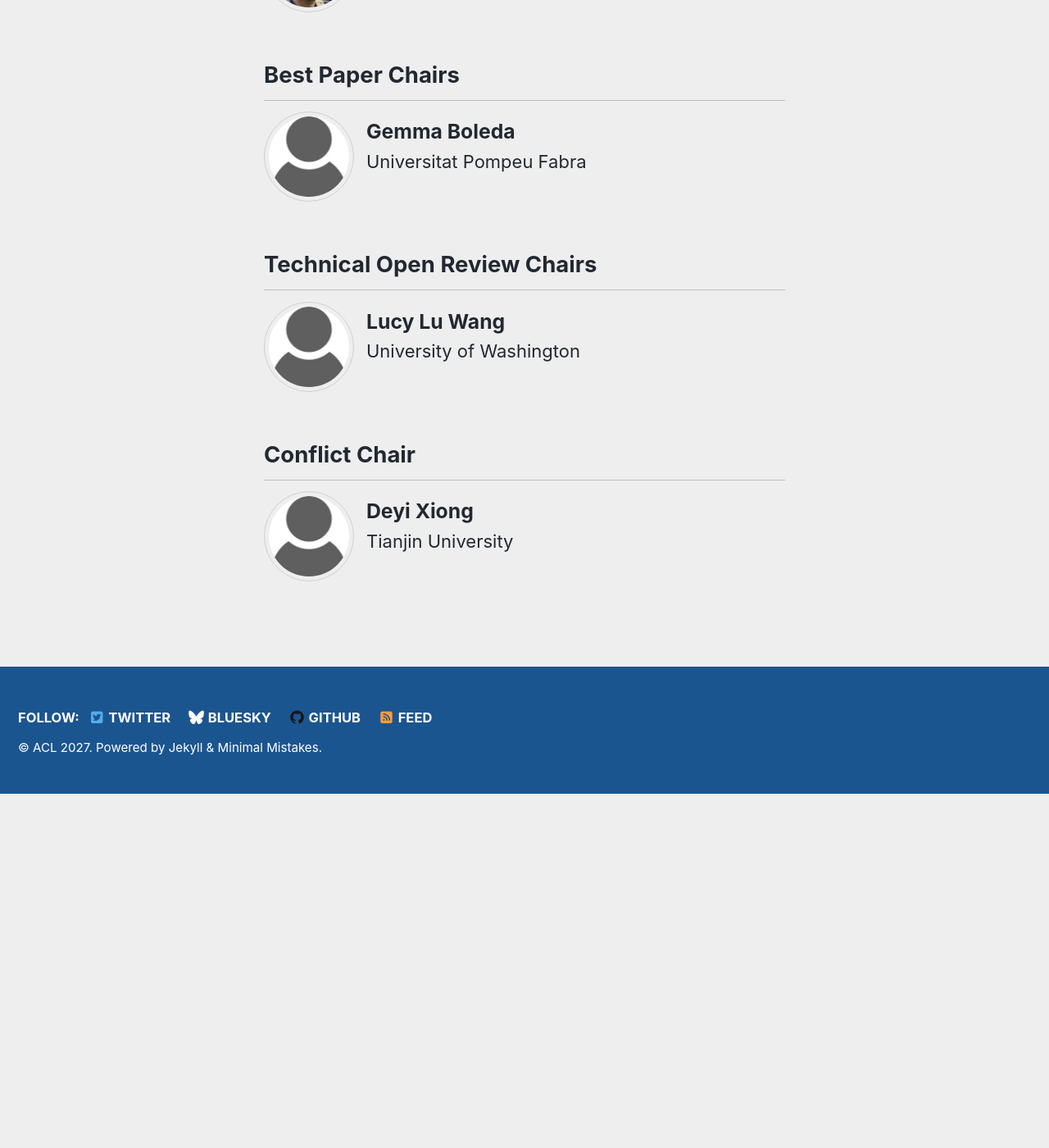
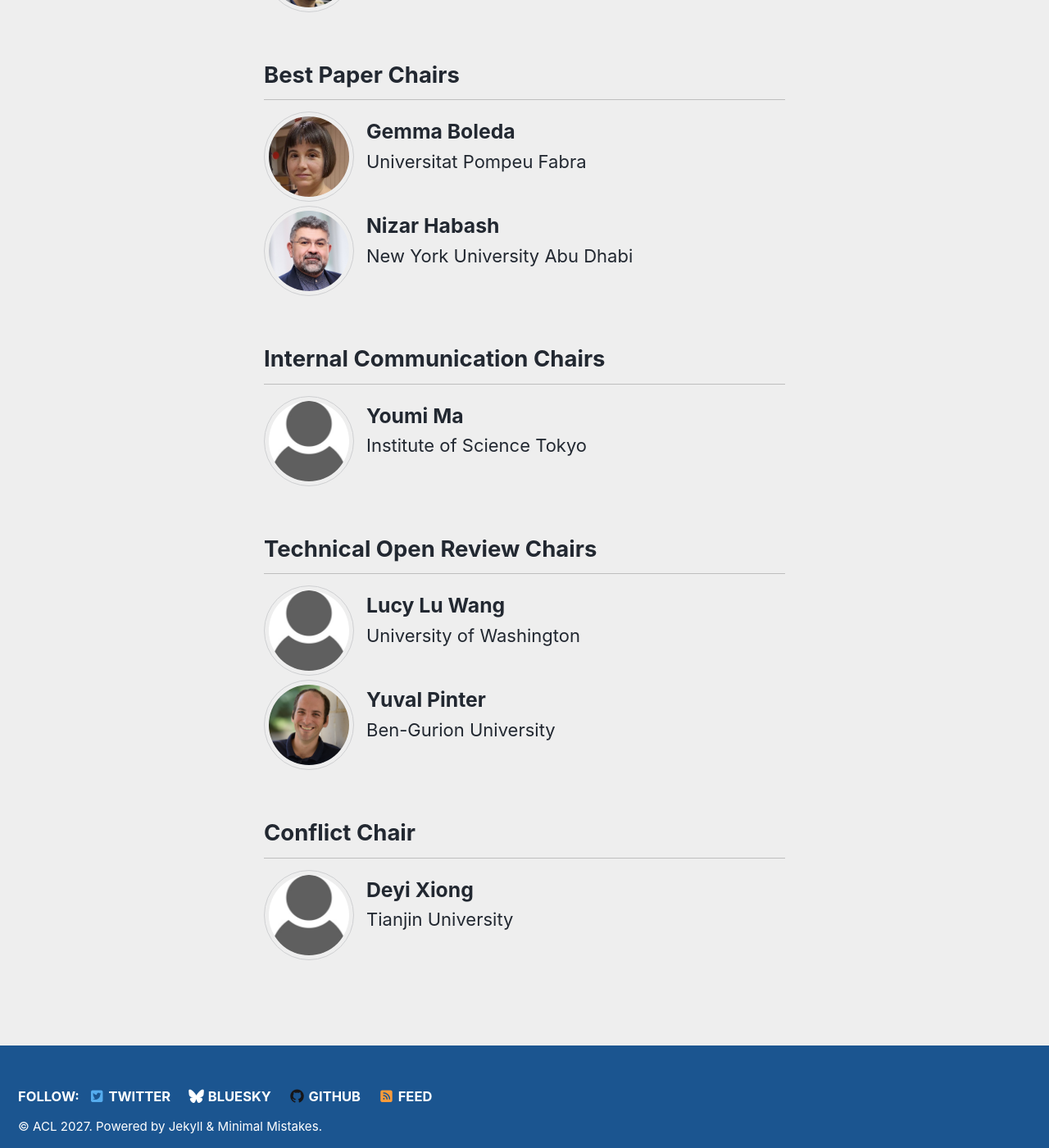
Before and after one commit to acl-org/acl-2027, a Jekyll site: the page built from _pages/committees/organization.md, in a window 1280 px wide and 1400 px high, scrolled down 6523 px. Shown: the whole window at 82% size. Built offline with Jekyll 4.4.1, drawn with Linux system fonts in a browser that asks for light colours; cached includes are drawn as plain includes; before the commit the page ends 7491 px from its top, so only the background shows below that.

Commit message:
Update organization

```diff
--- a/_pages/committees/organization.md
+++ b/_pages/committees/organization.md
@@ -36,7 +36,7 @@ sidebar:
 
 {% include committee-member.html
    name="Jan Buys"
-   picture="/assets/images/committee/name_surname.jpg"
+   picture="/assets/images/committee/jan_buys.jpg"
    site=null
    institution="University of Cape Town"
    email = "jbuys@cs.uct.ac.za"
@@ -52,7 +52,7 @@ sidebar:
 
 {% include committee-member.html
    name="David Schlangen"
-   picture="/assets/images/committee/name_surname.jpg"
+   picture="/assets/images/committee/david_schlangen.jpg"
    site="https://clp.ling.uni-potsdam.de"
    institution="University of Potsdam"
    email = "david.schlangen@uni-potsdam.de"
@@ -158,8 +158,8 @@ sidebar:
 
 {% include committee-member.html
    name="Fajri Koto"
-   picture="/assets/images/committee/name_surname.jpg"
-   site=null
+   picture="/assets/images/committee/fajri_koto.jpg"
+   site="https://www.fajrikoto.com"
    institution="MBZUAI"
    email = "fajri.koto@mbzuai.ac.ae"
 %}
@@ -354,10 +354,28 @@ sidebar:
 
 {% include committee-member.html
    name="Gemma Boleda"
-   picture="/assets/images/committee/name_surname.jpg"
+   picture="/assets/images/committee/gemma_boleda.jpg"
    site=null
    institution="Universitat Pompeu Fabra"
    email = "gemma.boleda@upf.edu"
+%}
+
+{% include committee-member.html
+   name="Nizar Habash"
+   picture="/assets/images/committee/nizar_habash.jpg"
+   site="https://www.nizarhabash.com/"
+   institution="New York University Abu Dhabi"
+   email = "nizar.habash@nyu.edu"
+%}
+
+<h2>Internal Communication Chairs</h2>
+
+{% include committee-member.html
+   name="Youmi Ma"
+   picture="/assets/images/committee/name_surname.jpg"
+   site=null
+   institution="Institute of Science Tokyo"
+   email = "ma.y@comp.isct.ac.jp"
 %}
 
 <h2>Technical Open Review Chairs</h2>
@@ -370,6 +388,14 @@ sidebar:
    email = "lucylw@uw.edu"
 %}
 
+{% include committee-member.html
+   name="Yuval Pinter"
+   picture="/assets/images/committee/yuval_pinter.jpg"
+   site="https://www.yuvalpinter.com"
+   institution="Ben-Gurion University"
+   email = "pintery@bgu.ac.il"
+%}
+
 <h2>Conflict Chair</h2>
 
 {% include committee-member.html
```
Also changed, not shown: assets/images/committee/david_schlangen.jpg (added), assets/images/committee/fajri_koto.jpg (added), assets/images/committee/gemma_boleda.jpg (added), assets/images/committee/jan_buys.jpg (added), assets/images/committee/nizar_habash.jpg (added), assets/images/committee/yuval_pinter.jpg (added).
